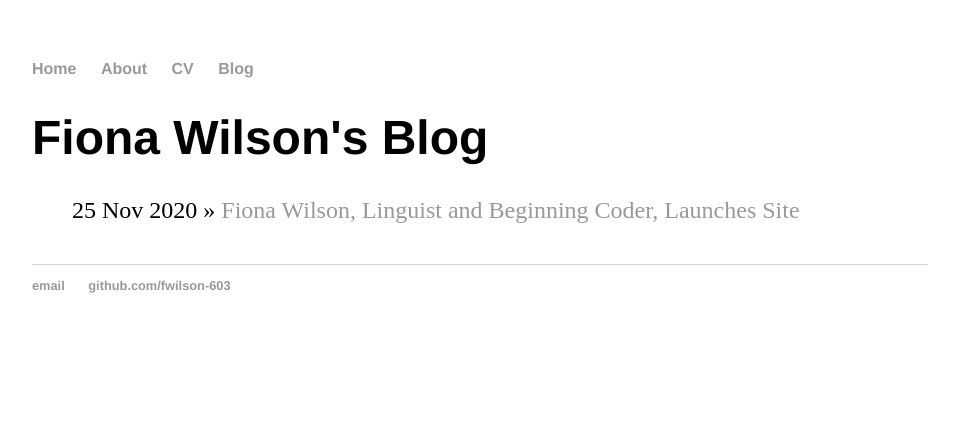
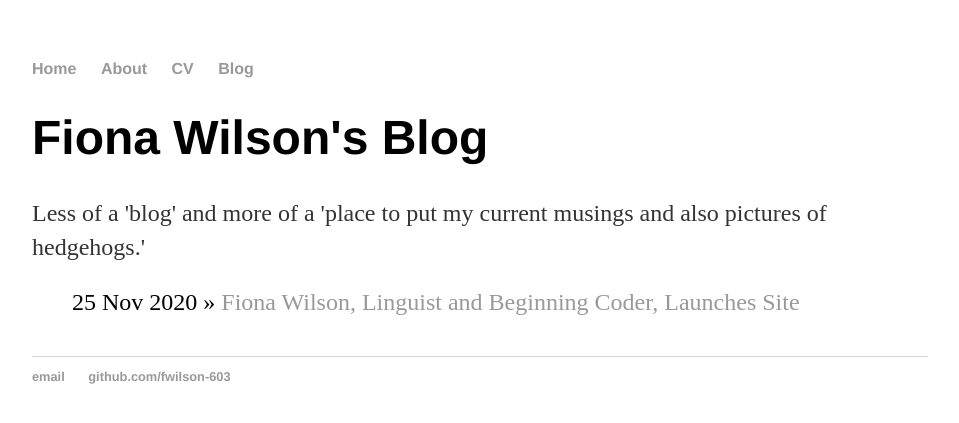
Before and after one commit to fwilson-603/fwilson-603.github.io, a Jekyll site: the page built from blog/index.html, in a window 1280 px wide. Shown: the top 423 px of the page, without its empty margins (160-1119 px from the left). Built offline with Jekyll 4.4.1, drawn with Linux system fonts in a browser that asks for light colours; the list of posts is cut into pages by our own code.

Commit message:
Update index.html

```diff
--- a/blog/index.html
+++ b/blog/index.html
@@ -3,6 +3,7 @@ layout: default
 title: Fiona Wilson's Blog
 ---
 	<h1>{{ page.title }}</h1>
+	<p>Less of a 'blog' and more of a 'place to put my current musings and also pictures of hedgehogs.'</p>
 	<ul class="posts">
 
 	  {% for post in site.posts %}
```
